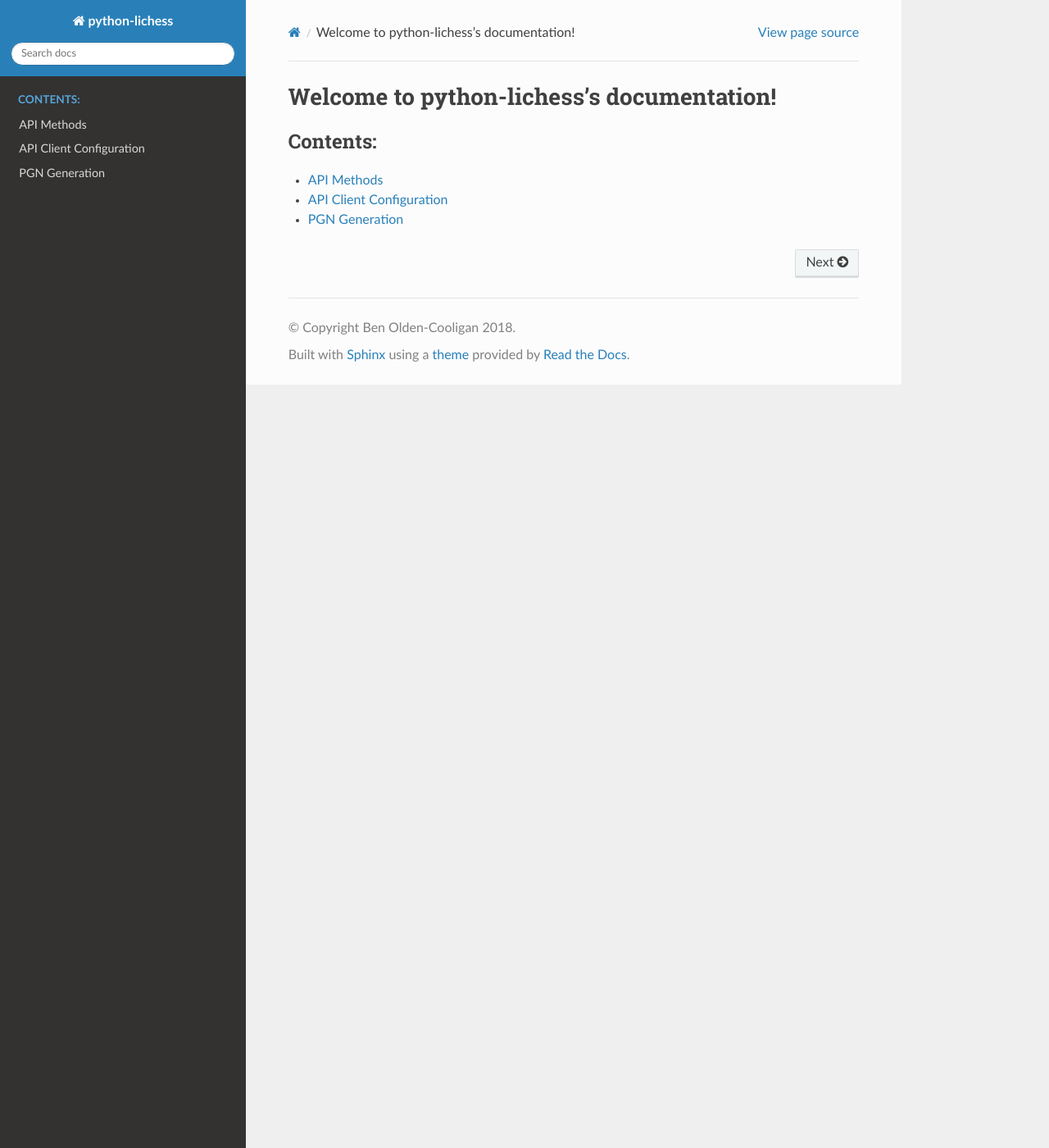
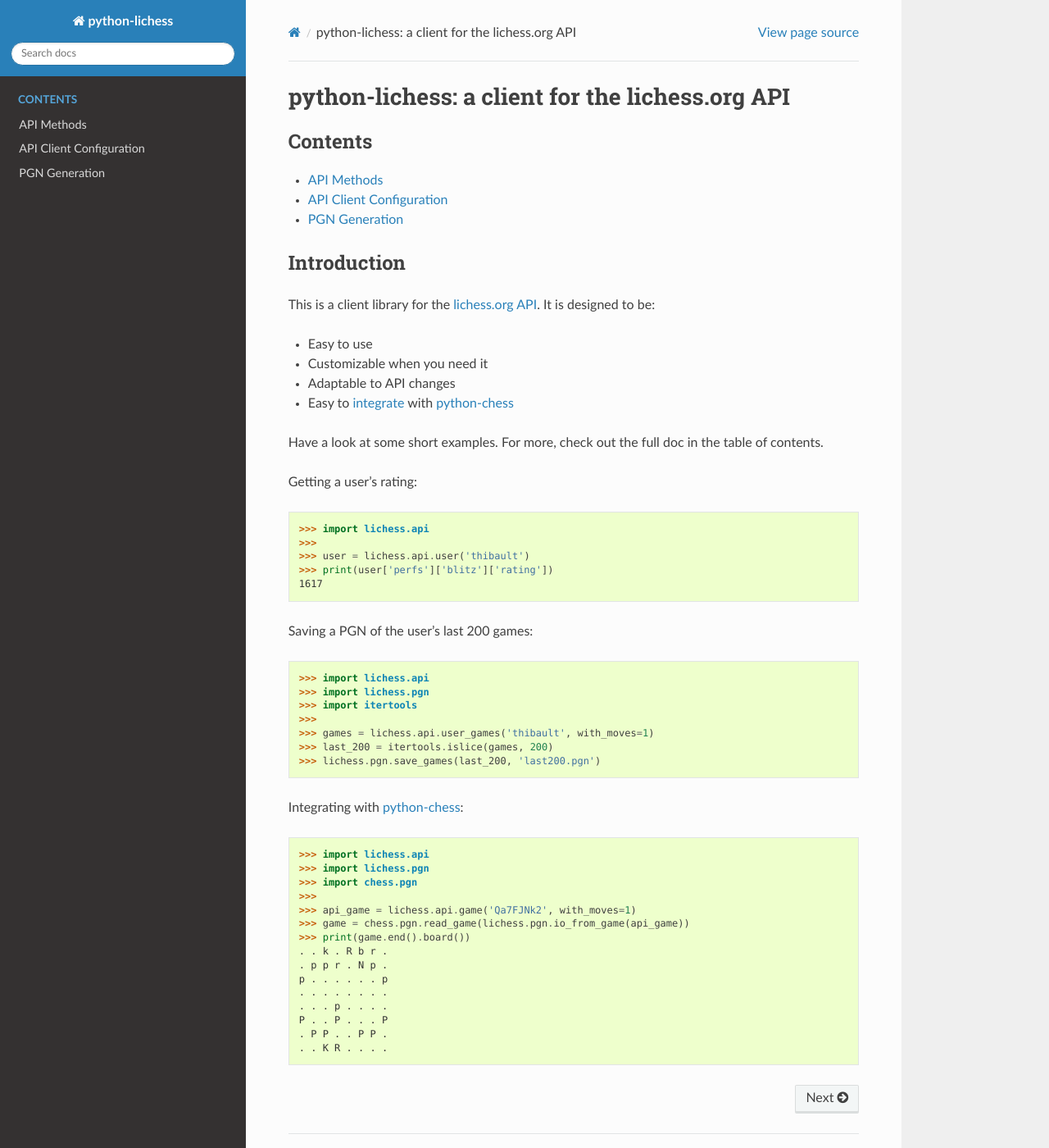
Before and after one commit to cyanfish/python-lichess, a Sphinx documentation site: the page built from docs/index.rst, in a window 1280 px wide and 1400 px high. Shown: the whole window at 82% size. Built offline with Sphinx 7.4.7 and the Read the Docs theme 2.0.0, drawn with Linux system fonts in a browser that asks for light colours.

Commit message:
Polish doc

```diff
--- a/docs/api.rst
+++ b/docs/api.rst
@@ -5,7 +5,7 @@ The module :mod:`lichess.api` provides thin wrappers around the `lichess API <ht
 
 In addition to the API parameters, each function takes an optional :data:`client` argument. See :doc:`api-config` for more information.
 
-If you want to handle paging manually, append :data:`_page` to the name of a function that returns a generator.
+By default, paging is handled automatically by a returned generator. If you want to handle paging manually, append :data:`_page` to the name of a function that returns a generator.
 For example, :data:`~lichess.api.user_games` becomes :data:`~lichess.api.user_games_page`.
 
 .. automodule:: lichess.api
--- a/docs/index.rst
+++ b/docs/index.rst
@@ -1,10 +1,61 @@
-Welcome to python-lichess's documentation!
-==========================================
+python-lichess: a client for the lichess.org API
+================================================
 
 .. toctree::
    :maxdepth: 2
-   :caption: Contents:
+   :caption: Contents
 
    api
    api-config
    pgn
+
+Introduction
+------------
+
+This is a client library for the `lichess.org <https://lichess.org>`_ `API <https://github.com/ornicar/lila#http-api>`_. It is designed to be:
+
+* Easy to use
+
+* Customizable when you need it
+
+* Adaptable to API changes
+
+* Easy to `integrate <pgn.html#lichess.pgn.io_from_game>`_ with `python-chess <https://github.com/niklasf/python-chess>`_
+
+Have a look at some short examples. For more, check out the full doc in the table of contents.
+
+Getting a user's rating:
+
+>>> import lichess.api
+>>>
+>>> user = lichess.api.user('thibault')
+>>> print(user['perfs']['blitz']['rating'])
+1617
+
+Saving a PGN of the user's last 200 games:
+
+>>> import lichess.api
+>>> import lichess.pgn
+>>> import itertools
+>>>
+>>> games = lichess.api.user_games('thibault', with_moves=1)
+>>> last_200 = itertools.islice(games, 200)
+>>> lichess.pgn.save_games(last_200, 'last200.pgn')
+
+Integrating with `python-chess <https://github.com/niklasf/python-chess>`_:
+
+>>> import lichess.api
+>>> import lichess.pgn
+>>> import chess.pgn
+>>>
+>>> api_game = lichess.api.game('Qa7FJNk2', with_moves=1)
+>>> game = chess.pgn.read_game(lichess.pgn.io_from_game(api_game))
+>>> print(game.end().board())
+. . k . R b r .
+. p p r . N p .
+p . . . . . . p
+. . . . . . . .
+. . . p . . . .
+P . . P . . . P
+. P P . . P P .
+. . K R . . . .
```
Also changed, not shown: 2 other files.
